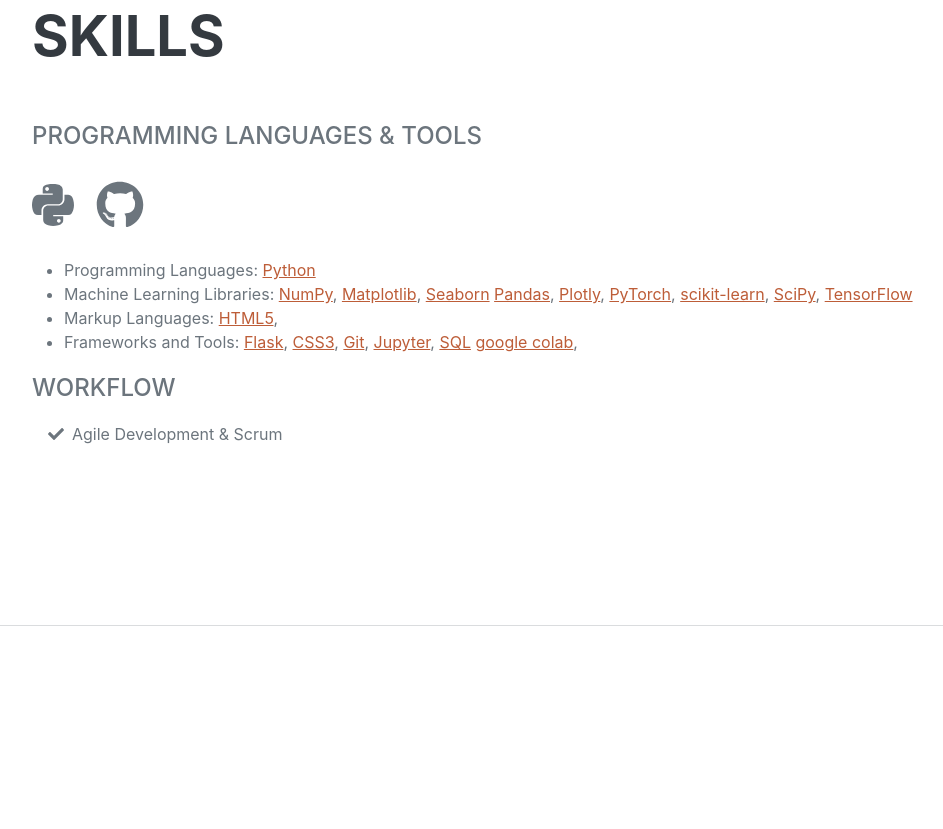
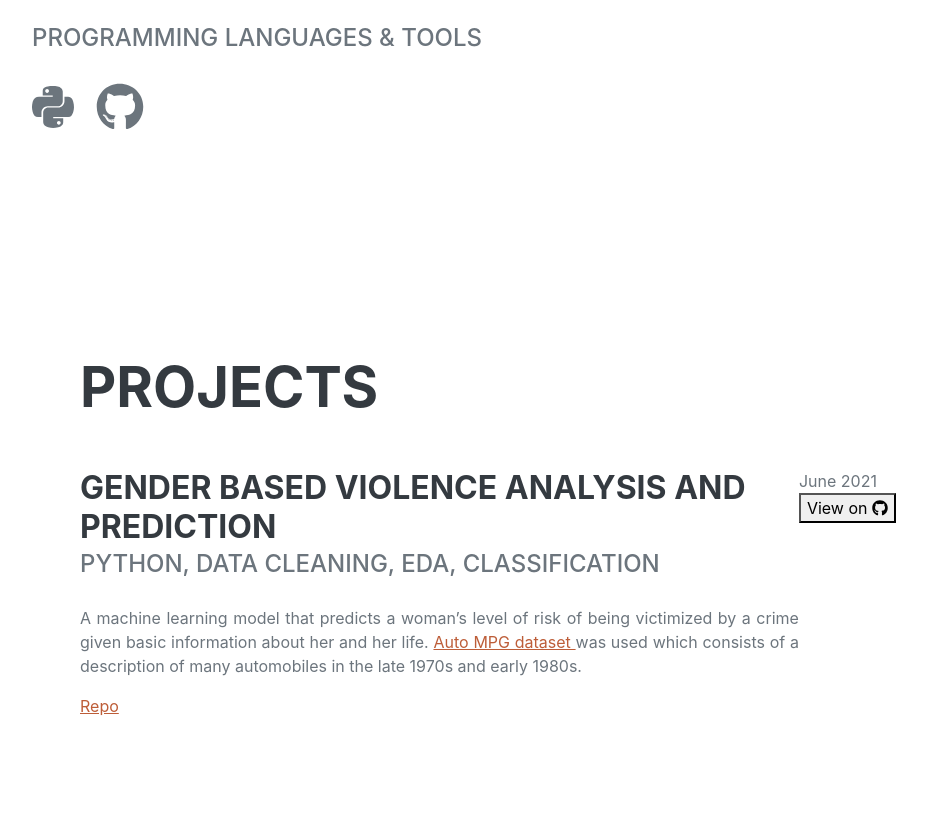
Before and after one commit to Adebesindedayo/Adebesin-Adedayo, a plain HTML site: page index.html in a window 1280 px wide. Shown: the part 2911-3740 px from the top of the page, without its empty margins (288-1231 px from the left). Drawn offline with nearby package versions, Linux system fonts and the light colour scheme; a web font is replaced by a local one.

Commit message:
Update index.html

```diff
--- a/index.html
+++ b/index.html
@@ -131,7 +131,23 @@
 
 
 
-                    <ul>
+            <section class="resume-section" id="projects">
+                <div class="resume-section-content">
+                    <h2 class="mb-5">Projects</h2>
+                    <div class="d-flex flex-column flex-md-row justify-content-between mb-5">
+                        <div class="flex-grow-1">
+                            <h3 class="mb-0">Gender Based Violence Analysis and Prediction</h3>
+                            <div class="subheading mb-4">Python, Data cleaning, EDA, Classification </div>
+                            <p style="text-align:justify;">A machine learning model that predicts a woman’s level of risk of being victimized by a crime given basic information about her and her life. <a href="https://archive.ics.uci.edu/ml/datasets/auto+mpg" target="_blank"> Auto MPG dataset </a> was used which consists of a description of many automobiles in the late 1970s and early 1980s. </p>
+                             <a href="https://github.com/Adebesindedayo/Women-s-Mentorship-1-Hack-for-Safety-by-Agence-Fran-aise-de-D-veloppement">Repo</a>
+                        </div>
+                        <div class="flex-shrink-0">
+                            <span class="text-right"> June 2021  <br>
+                                <a class="button" href="https://github.com/Adebesindedayo/Women-s-Mentorship-1-Hack-for-Safety-by-Agence-Fran-aise-de-D-veloppement" target="_blank"><button> View on <i class="fab fa-github"></i></button></a>
+                            </span>
+                        </div>
+                    </div>
+            </section>
         <li>Programming Languages:
           <a href="https://www.python.org/" target="_blank">Python</a>
         </li>
```
